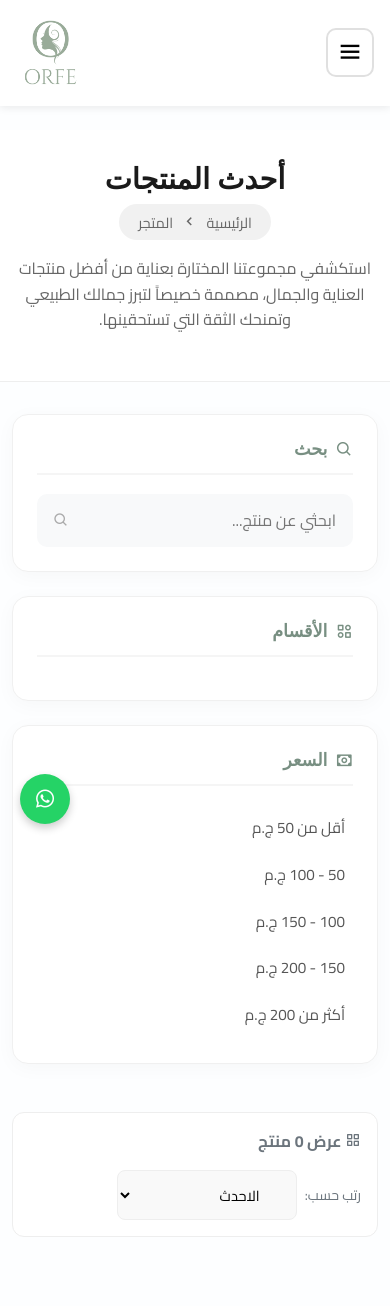
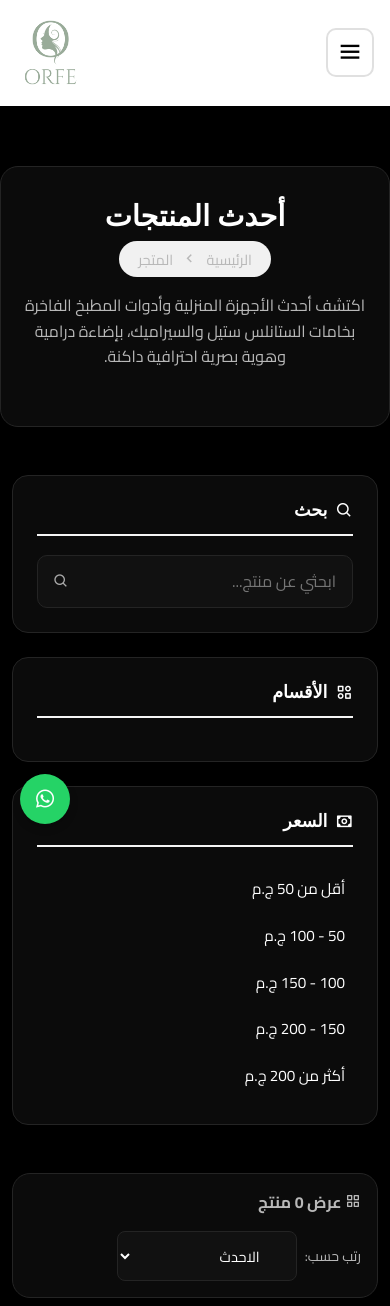
Before and after one commit to naderyasser/alhamed, a Flask app: page /shop in a window 390 px wide. Shown: the top 1306 px of the page. Run offline with Flask 3, Linux system fonts and the light colour scheme; data comes from the database, SQL or seed files in the repository; data that the repository does not hold is empty; some libraries are stand-ins or nearby versions; some web fonts are replaced.

Commit message:
UI: implement dark luxury mobile-first theme for premium appliances storefront

```diff
--- /dev/null
+++ b/static/css/luxury-dark-appliances.css
@@ -0,0 +1,147 @@
+:root {
+  --lux-bg: #000000;
+  --lux-surface: #0b0b0b;
+  --lux-surface-2: #111111;
+  --lux-border: #242424;
+  --lux-text: #ffffff;
+  --lux-text-muted: #b8b8b8;
+  --lux-accent-red: #d32f2f;
+}
+
+body.luxury-dark-theme {
+  background: var(--lux-bg) !important;
+  color: var(--lux-text);
+  font-family: "Cairo", "Almarai", system-ui, -apple-system, sans-serif !important;
+}
+
+body.luxury-dark-theme .promo-banner,
+body.luxury-dark-theme .discount-banner {
+  background: var(--lux-surface-2) !important;
+  color: var(--lux-text) !important;
+  border-bottom: 1px solid var(--lux-border);
+}
+
+body.luxury-dark-theme .shop-header-modern,
+body.luxury-dark-theme .filter-card,
+body.luxury-dark-theme .filter-top-bar,
+body.luxury-dark-theme .product-card-modern,
+body.luxury-dark-theme .product-image-section,
+body.luxury-dark-theme .product-info-section,
+body.luxury-dark-theme .modern-price-section {
+  background: var(--lux-surface) !important;
+  border: 1px solid var(--lux-border) !important;
+  box-shadow: 0 12px 32px rgba(0, 0, 0, 0.45) !important;
+  border-radius: 18px !important;
+}
+
+body.luxury-dark-theme .shop-header-title,
+body.luxury-dark-theme .modern-product-title,
+body.luxury-dark-theme .product-title-modern,
+body.luxury-dark-theme .filter-card-title,
+body.luxury-dark-theme .meta-label {
+  color: var(--lux-text) !important;
+}
+
+body.luxury-dark-theme .shop-breadcrumb-modern,
+body.luxury-dark-theme .product-breadcrumb,
+body.luxury-dark-theme .product-cat,
+body.luxury-dark-theme .meta-value,
+body.luxury-dark-theme .rating-text,
+body.luxury-dark-theme .text-muted,
+body.luxury-dark-theme p {
+  color: var(--lux-text-muted) !important;
+}
+
+body.luxury-dark-theme .search-modern input,
+body.luxury-dark-theme .sort-dropdown,
+body.luxury-dark-theme .qty-input,
+body.luxury-dark-theme .qty-btn,
+body.luxury-dark-theme .qty-controls {
+  background: var(--lux-surface-2) !important;
+  color: var(--lux-text) !important;
+  border-color: var(--lux-border) !important;
+}
+
+body.luxury-dark-theme .filter-item a,
+body.luxury-dark-theme .product-title-modern a,
+body.luxury-dark-theme .product-breadcrumb a,
+body.luxury-dark-theme .meta-value a {
+  color: var(--lux-text) !important;
+}
+
+body.luxury-dark-theme .filter-item a:hover,
+body.luxury-dark-theme .filter-item a.active,
+body.luxury-dark-theme .page-item.active .page-link {
+  background: #161616 !important;
+  color: var(--lux-text) !important;
+  border-color: var(--lux-border) !important;
+  box-shadow: none !important;
+}
+
+body.luxury-dark-theme .product-img-wrapper,
+body.luxury-dark-theme .main-product-image {
+  background: radial-gradient(circle at 50% 35%, #2a2a2a 0%, #121212 42%, #070707 100%) !important;
+}
+
+body.luxury-dark-theme .product-img-wrapper img,
+body.luxury-dark-theme .main-product-image img {
+  filter: contrast(1.1) brightness(1.05);
+}
+
+body.luxury-dark-theme .product-card-modern:hover,
+body.luxury-dark-theme .btn-add-cart-modern:hover,
+body.luxury-dark-theme .overlay-btn:hover {
+  transform: translateY(-4px);
+}
+
+body.luxury-dark-theme .product-badge-modern,
+body.luxury-dark-theme .discount-badge-modern,
+body.luxury-dark-theme .current-price,
+body.luxury-dark-theme .current-price-modern,
+body.luxury-dark-theme .price-tag,
+body.luxury-dark-theme .badge-notification,
+body.luxury-dark-theme .btn-add-cart-modern,
+body.luxury-dark-theme .overlay-btn.add-cart-accent {
+  background: var(--lux-accent-red) !important;
+  color: #ffffff !important;
+  border-color: var(--lux-accent-red) !important;
+}
+
+body.luxury-dark-theme .current-price,
+body.luxury-dark-theme .current-price-modern {
+  background: transparent !important;
+  color: var(--lux-accent-red) !important;
+}
+
+body.luxury-dark-theme .btn-buy-now,
+body.luxury-dark-theme .overlay-btn,
+body.luxury-dark-theme .page-link,
+body.luxury-dark-theme .btn {
+  background: #111111;
+  color: var(--lux-text);
+  border: 1px solid var(--lux-border);
+  border-radius: 14px !important;
+}
+
+body.luxury-dark-theme .btn,
+body.luxury-dark-theme .btn-add-cart-modern,
+body.luxury-dark-theme .btn-buy-now,
+body.luxury-dark-theme .overlay-btn {
+  min-height: 44px;
+}
+
+@media (max-width: 768px) {
+  body.luxury-dark-theme .shop-header-modern,
+  body.luxury-dark-theme .modern-product-detail,
+  body.luxury-dark-theme .container {
+    padding-top: 1rem;
+    padding-bottom: 1.25rem;
+  }
+
+  body.luxury-dark-theme .product-card-modern,
+  body.luxury-dark-theme .filter-card,
+  body.luxury-dark-theme .product-info-section,
+  body.luxury-dark-theme .product-image-section {
+    border-radius: 16px !important;
+  }
+}
--- a/templates/shop/base.html
+++ b/templates/shop/base.html
@@ -72,6 +72,8 @@
     <link rel="preconnect" href="https://fonts.googleapis.com">
     <link rel="preconnect" href="https://fonts.gstatic.com" crossorigin>
     <link href="https://fonts.googleapis.com/css2?family=Cormorant+Upright:wght@300;400;500;600;700&family=Sofia+Sans:wght@300;400;500;600;700&display=swap" rel="stylesheet">
+    <link href="https://fonts.googleapis.com/css2?family=Almarai:wght@400;700;800&family=Cairo:wght@400;600;700;800&display=swap" rel="stylesheet">
+    <link rel="stylesheet" href="{{ url_for('static', filename='css/luxury-dark-appliances.css') }}">
 
     <!-- Scripts -->
     <script src="{{ url_for('static', filename='js/modernizr.js') }}" defer></script>
@@ -102,7 +104,7 @@
 
 </head>
 
-<body class="bg-body" data-bs-spy="scroll" data-bs-target="#navbar" data-bs-smooth-scroll="true">
+<body class="bg-body luxury-dark-theme" data-bs-spy="scroll" data-bs-target="#navbar" data-bs-smooth-scroll="true">
     <style>
         .promo-banner {
             background-color: #8B4513;
--- a/templates/shop/shop.html
+++ b/templates/shop/shop.html
@@ -335,7 +335,7 @@
                 <span>المتجر</span>
             </div>
             <p style="margin-top: 1rem; color: #666; max-width: 600px; margin-left: auto; margin-right: auto;">
-                استكشفي مجموعتنا المختارة بعناية من أفضل منتجات العناية والجمال، مصممة خصيصاً لتبرز جمالك الطبيعي وتمنحك الثقة التي تستحقينها.
+                اكتشف أحدث الأجهزة المنزلية وأدوات المطبخ الفاخرة بخامات الستانلس ستيل والسيراميك، بإضاءة درامية وهوية بصرية احترافية داكنة.
             </p>
         </div>
     </div>
@@ -468,7 +468,7 @@
                                     <i class='bx bx-show'></i>
                                 </a>
                                 <!-- Added cart interaction visual (links to detail for now) -->
-                                <a href="/{{ product.id }}" class="overlay-btn" title="أضيفي للسلة" style="background: var(--orfe-primary); color: white;">
+                                <a href="/{{ product.id }}" class="overlay-btn add-cart-accent" title="أضيفي للسلة">
                                     <i class='bx bx-cart-add'></i>
                                 </a>
                             </div>
@@ -477,7 +477,7 @@
                         <!-- Info -->
                         <div class="product-info-modern">
                             <div>
-                                <div class="product-cat">عناية شخصية</div>
+                                <div class="product-cat">أجهزة منزلية ومطبخ</div>
                                 <h3 class="product-title-modern">
                                     <a href="/{{ product.id }}">{{ product.name|truncate(45, true) }}</a>
                                 </h3>
```
Also changed, not shown: templates/shop/product.html (+14 -14 lines).
